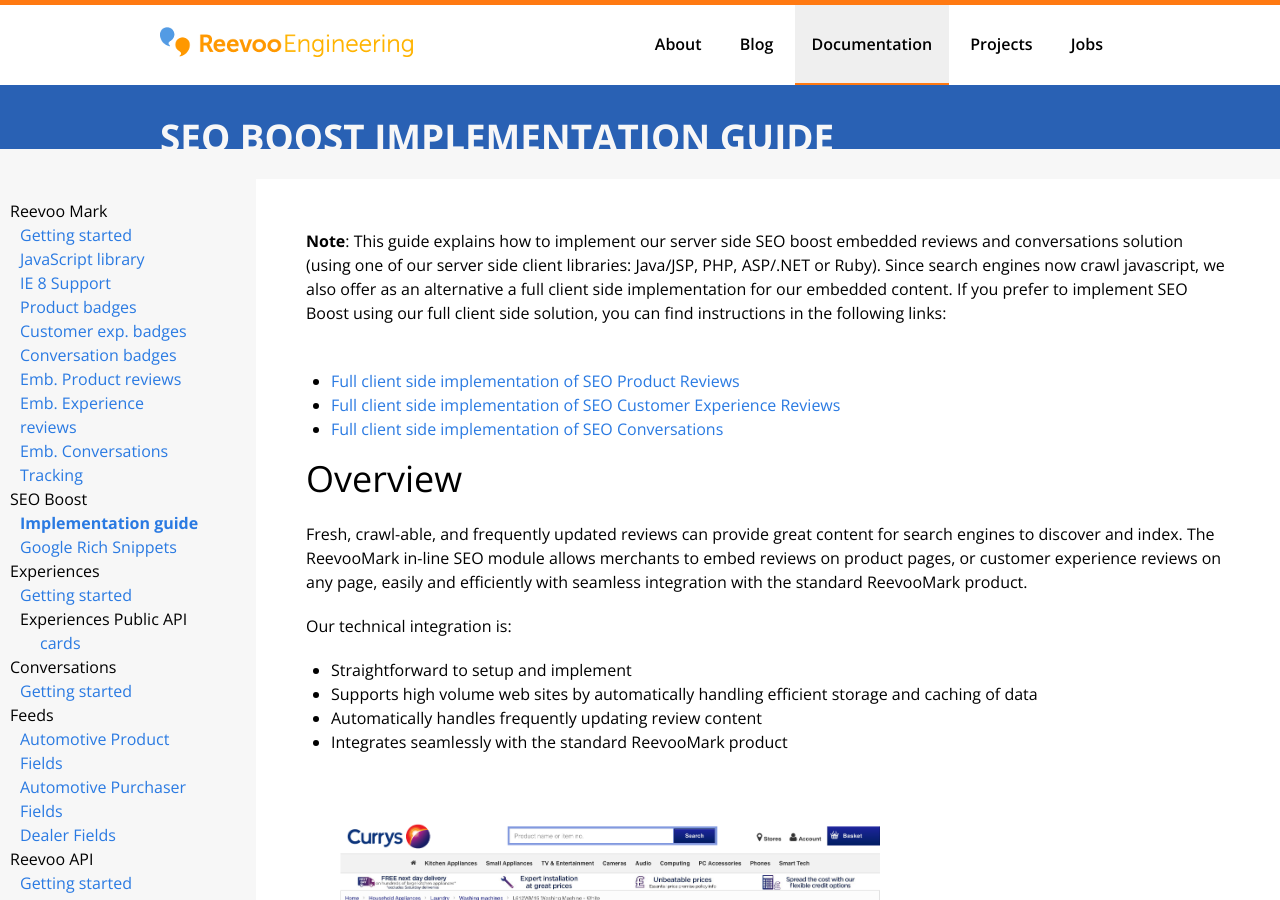
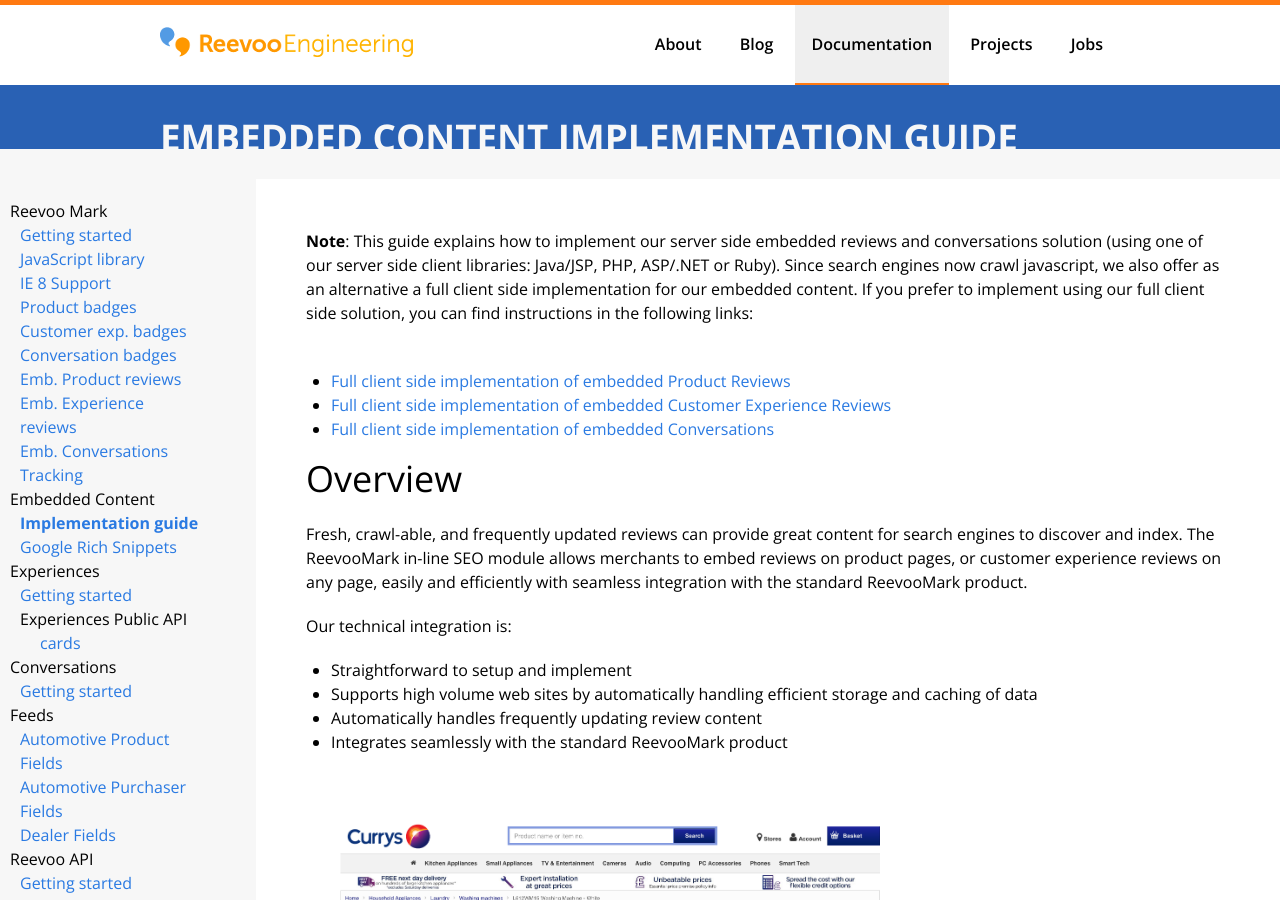
Before and after one commit to reevoo/reevoo.github.io, a Jekyll site: the page built from docs/embedded-content/embedded-content.markdown, in a window 1280 px wide and 900 px high. Built offline with Jekyll 4.4.1, drawn with Linux system fonts in a browser that asks for light colours; some of the changed text lies outside the part shown.

Commit message:
[PROD-3631] Change 'SEO Boost' to 'Embedded Content'
https://reevoo.atlassian.net/browse/PROD-3631

```diff
--- a/_data/docs.yml
+++ b/_data/docs.yml
@@ -22,10 +22,10 @@
     title: Emb. Conversations
   - id: tracking
     title: Tracking
-- id: seoboost
-  title: SEO Boost
+- id: embedded-content
+  title: Embedded Content
   items:
-  - id: seo-boost
+  - id: embedded-content
     title: Implementation guide
   - id: google-rich-snippets
     title: Google Rich Snippets
--- a/docs/seoboost/seo-boost.markdown
+++ b/docs/embedded-content/embedded-content.markdown
@@ -1,16 +1,16 @@
 ---
-id: seo-boost
+id: embedded-content
 layout: docs
-title: SEO Boost Implementation Guide
+title: Embedded Content Implementation Guide
 navId: docs
-group: seoboost
+group: embedded-content
 ---
 
-<b>Note</b>:  This guide explains how to implement our server side SEO boost embedded reviews and conversations solution (using one of our server side client libraries: Java/JSP, PHP, ASP/.NET or Ruby). Since search engines now crawl javascript, we also offer as an alternative a full client side implementation for our embedded content. If you prefer to implement SEO Boost using our full client side solution, you can find instructions in the following links:
+<b>Note</b>:  This guide explains how to implement our server side embedded reviews and conversations solution (using one of our server side client libraries: Java/JSP, PHP, ASP/.NET or Ruby). Since search engines now crawl javascript, we also offer as an alternative a full client side implementation for our embedded content. If you prefer to implement using our full client side solution, you can find instructions in the following links:
 <br/><br/>
-* [Full client side implementation of SEO Product Reviews](/docs/reevoomark/embedded-product-reviews/)<br/>
-* [Full client side implementation of SEO Customer Experience Reviews](/docs/reevoomark/embedded-customer-experience-reviews/)<br/>
-* [Full client side implementation of SEO Conversations](/docs/reevoomark/embedded-conversations/)<br/>
+* [Full client side implementation of embedded Product Reviews](/docs/reevoomark/embedded-product-reviews/)<br/>
+* [Full client side implementation of embedded Customer Experience Reviews](/docs/reevoomark/embedded-customer-experience-reviews/)<br/>
+* [Full client side implementation of embedded Conversations](/docs/reevoomark/embedded-conversations/)<br/>
 
 
 # Overview
@@ -34,7 +34,7 @@
 
 We provide 4 different versions of the ReevooMark tag library, one for each of the major platforms we support: PHP, Java/JSP, ASP/.NET and Ruby. Each of the different tag libraries take advantage of the different caching infrastructure available to them from the enclosing framework to ensure that content is appropriately cached and available to the calling page with a low overhead. It has been successfully deployed within very high volume sites such as the Telegraph Online and a myriad of publishers, retailers and manufacturers.
 
-Reevoo’s tag libraries are open-source and available on GitHub. We welcome contributions to any of our hosted projects on GitHub. Please click on the appropriate link below, according to your  platform's language, to find detailed instructions on how to use our tag library to embed review content in your site.
+Reevoo’s tag libraries are open-source and available on GitHub. We welcome contributions to any of our hosted projects on GitHub. Please click on the appropriate link below, according to your platform's language, to find detailed instructions on how to use our tag library to embed review content in your site.
 
 * [**Java/JSP**](https://github.com/reevoo/reevoomark-java-api)
 * [**PHP**](https://github.com/reevoo/reevoomark-php-api)
--- a/docs/seoboost/google-rich-snippets.markdown
+++ b/docs/embedded-content/google-rich-snippets.markdown
@@ -3,7 +3,7 @@
 layout: docs
 title: Google Rich Snippets
 navId: docs
-group: seoboost
+group: embedded-content
 ---
 
 # Google Rich Snippets
--- a/docs/seoboost/index.html
+++ b/docs/embedded-content/index.html
@@ -1,5 +1,5 @@
 ---
 layout: redirect
-destination: seo-boost
+destination: embedded-content
 navId: docs
 ---
--- a/docs/index.markdown
+++ b/docs/index.markdown
@@ -11,7 +11,7 @@
 
 - [ReevooMark](reevoomark/index.html) is a JavaScript library that provides a simple-to-implement way of accessing Reevoo's services on your website.
 - The [Reevoo API](reevooapi/index.html) provides an HTTP-based way of reading and writing data for use with Reevoo's services.
-- [SEO Boost](seoboost/index.html) is a server-side solution to integrating Reevoo's services with your website.
+- [Embedded Content](embedded-content/index.html) is a server-side solution to integrating Reevoo's services with your website.
 
 ## Other Documents
 
```
Also changed, not shown: other parts of docs/embedded-content/embedded-content.markdown (+1 -1 lines).
